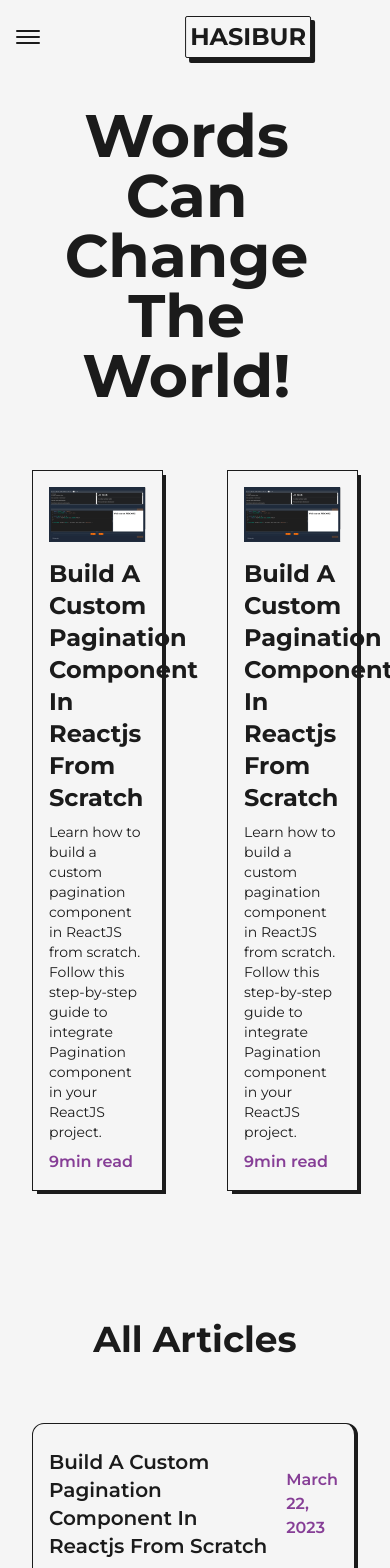
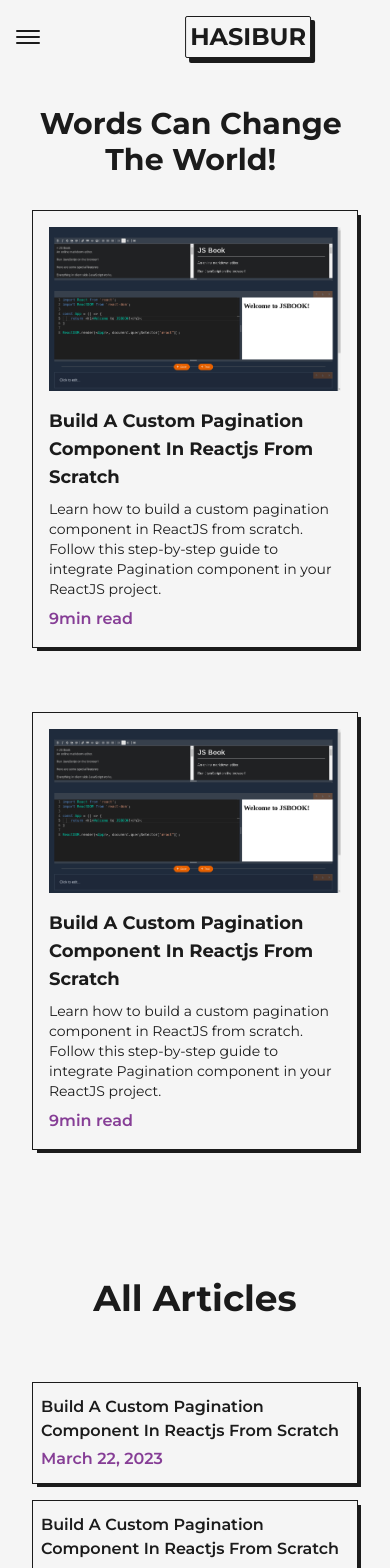
Before and after one commit to hasiburdev/hasiburdev.github.io, a Next.js app: page /blog in a window 390 px wide. Shown: the top 1568 px of the page. Built offline with nearby package versions, Linux system fonts and the light colour scheme.

Commit message:
Add blog page responsive design

```diff
--- a/src/components/blog-card.tsx
+++ b/src/components/blog-card.tsx
@@ -24,15 +24,23 @@ const BlogCard: React.FC<BlogCardProps> = ({ image, title, date, link }) => {
       }}
       viewport={{ once: true }}
       className={classNames(
-        "relative w-full px-4 py-6 my-4 rounded-xl flex items-center justify-between bg-light text-dark first:mt-0 border border-solid border-dark border-r-4 border-b-4",
-        "dark:bg-dark dark:border-light dark:text-light"
+        "relative w-full px-4 py-6 my-4  flex items-center justify-between bg-light text-dark first:mt-0 border border-solid border-dark ",
+        "dark:bg-dark dark:border-light dark:text-light",
+        "md:flex-col md:items-start md:py-4 md:px-3 sm:py-3 sm:px-2"
       )}
     >
+      <div
+        className={classNames(
+          "absolute top-1 -right-1 -z-10 w-[100%] h-[100%] bg-dark",
+          "dark:bg-light"
+        )}
+      />
       <MotionHoverImage title={title} link={link} image={image} />
       <span
         className={classNames(
           "text-primary font-semibold pl-4",
-          "dark:text-primary-dark"
+          "dark:text-primary-dark",
+          "md:pl-0 md:pt-2 sm:pt-1"
         )}
       >
         {date}
--- a/src/components/featured-blog.tsx
+++ b/src/components/featured-blog.tsx
@@ -56,7 +56,8 @@ const FeaturedBlog: React.FC<FeaturedBlogProps> = ({
           className={classNames(
             "capitalize mt-4 text-2xl text-dark font-bold my-2 underline-offset-2",
             "hover:underline",
-            "dark:text-light"
+            "dark:text-light",
+            "xs:text-lg md:text-xl"
           )}
         >
           {title}
--- a/src/components/motion-hover-image.tsx
+++ b/src/components/motion-hover-image.tsx
@@ -48,7 +48,8 @@ const MotionHoverImage: React.FC<MotionHoverImageProps> = ({
         className={classNames(
           "capitalize text-dark decoration-dark text-xl font-semibold",
           "hover:underline",
-          "dark:text-light dark:decoration:light"
+          "dark:text-light dark:decoration:light",
+          "lg:text-lg md:text-base"
         )}
       >
         {title}
--- a/src/pages/blog.tsx
+++ b/src/pages/blog.tsx
@@ -17,9 +17,14 @@ const Blog = () => {
         <Layout className="pt-16">
           <AnimatedText
             text="Words can change the world!"
-            className={classNames("mb-16")}
+            className={classNames(
+              "mb-16",
+              "lg:text-6xl md:text-5xl sm:mb-8 sm:text-4xl xs:text-3xl"
+            )}
           />
-          <ul className="grid grid-cols-2 gap-16">
+          <ul
+            className={classNames("grid grid-cols-2 gap-16", "md:grid-cols-1")}
+          >
             <FeaturedBlog
               title="Build A Custom Pagination Component In Reactjs From Scratch"
               image={jsbookImage}
```
